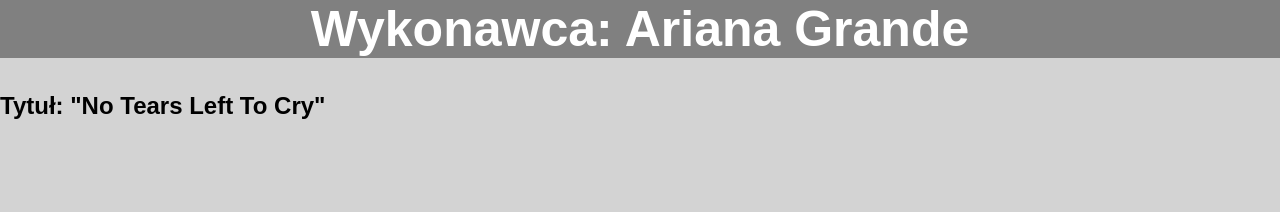
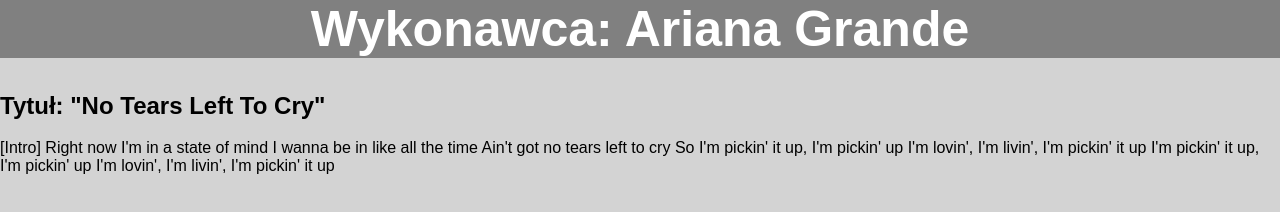
Before and after one commit to CywkaAnna/learning-git-2, a plain HTML site: page index.html in a window 1280 px wide. Drawn offline with Linux system fonts and the light colour scheme.

Commit message:
Pasted the intro into index.html

```diff
--- a/index.html
+++ b/index.html
@@ -11,5 +11,13 @@
 		<h2>Tytuł: "No Tears Left To Cry"</h2>
 	</header>
 	<p>
+		[Intro]
+		Right now I'm in a state of mind
+		I wanna be in like all the time
+		Ain't got no tears left to cry
+		So I'm pickin' it up, I'm pickin' up
+		I'm lovin', I'm livin', I'm pickin' it up
+		I'm pickin' it up, I'm pickin' up
+		I'm lovin', I'm livin', I'm pickin' it up
 	</p>
 </body>
```
